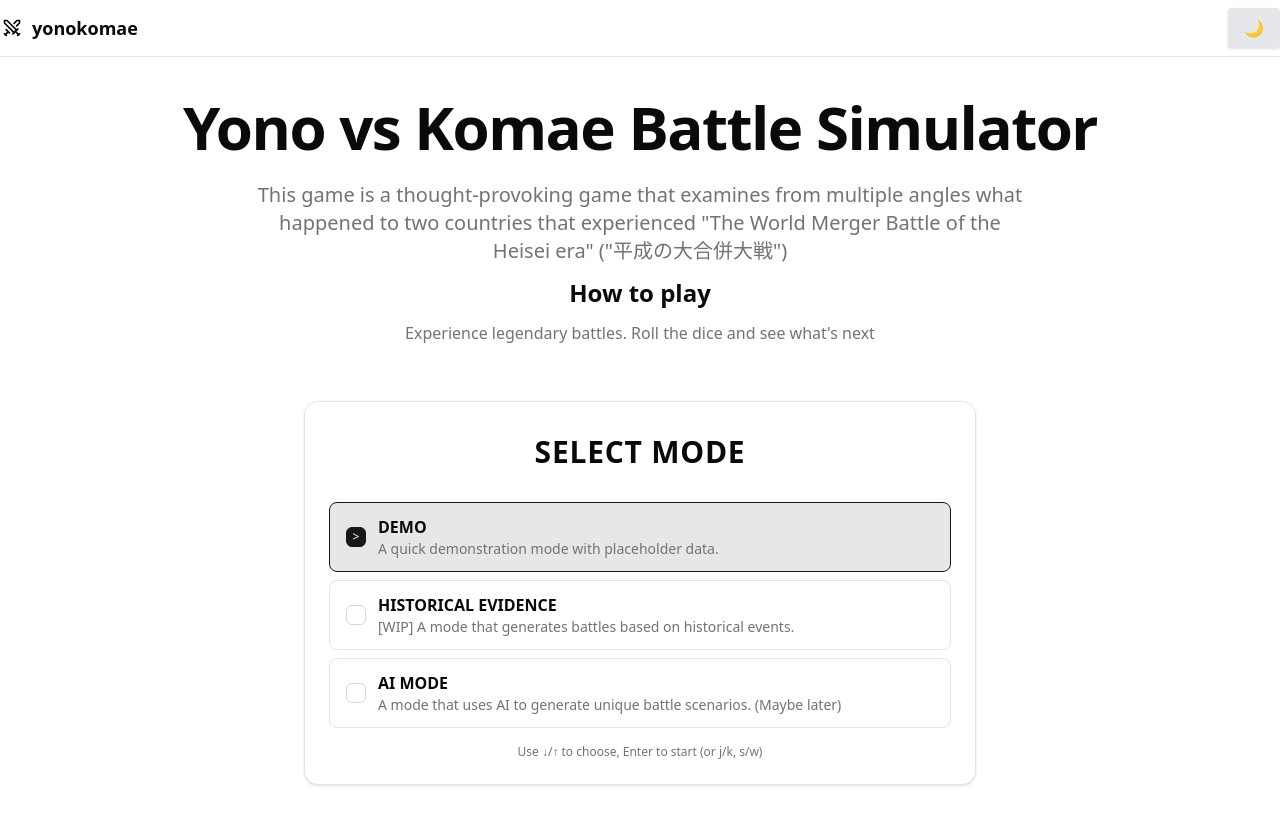
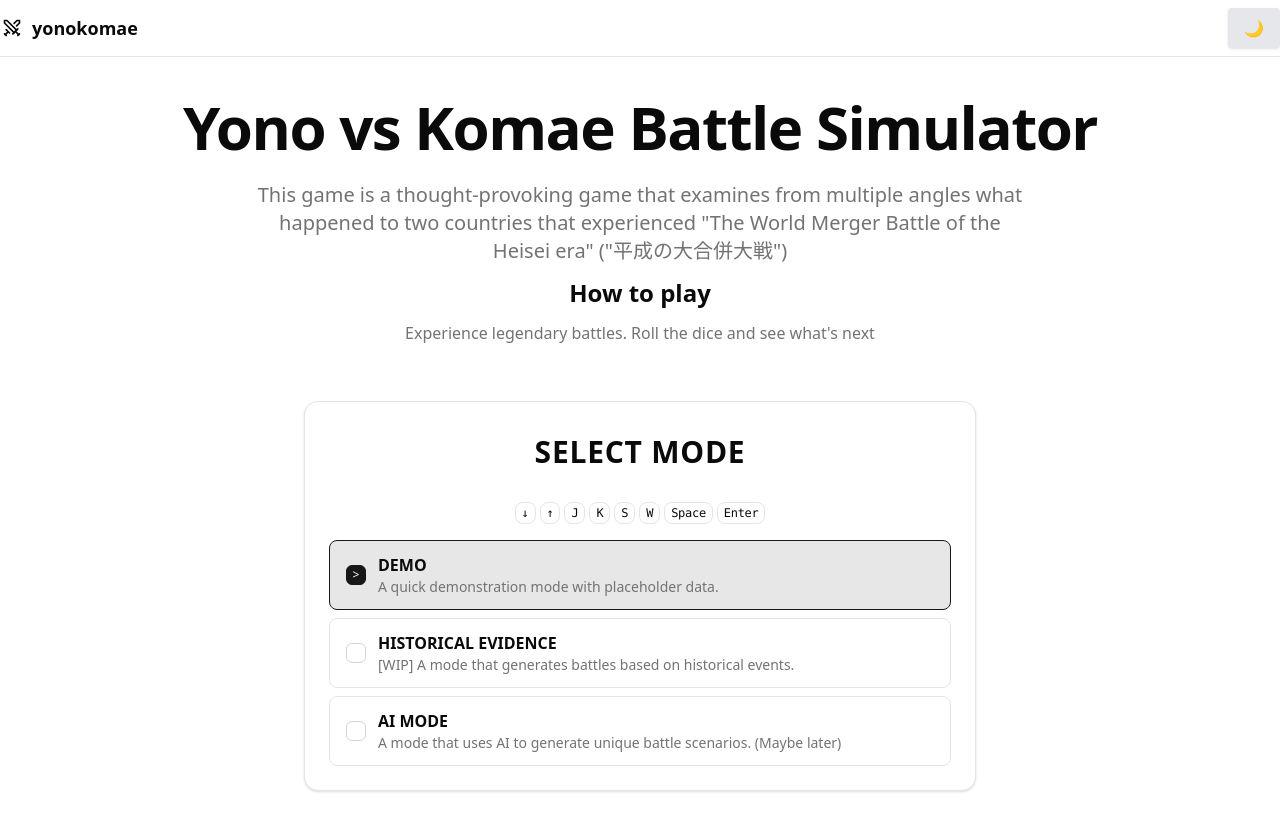
Before and after one commit to F88/yonokomae, a React (Vite) app: page / in a window 1280 px wide. Shown: the top 830 px of the page. Built offline with nearby package versions, Linux system fonts and the light colour scheme.

Commit message:
feat: add KeyChip components for shortcut key hints in Controller and TitleContainer

```diff
--- a/src/components/Controller.tsx
+++ b/src/components/Controller.tsx
@@ -71,7 +71,8 @@ export const Controller: FC<ControllerProps> = ({
           <Square className="h-4 w-4" />
           RESET
         </Button>
-        <div className="flex items-center gap-1 text-xs text-muted-foreground">
+        {/* Chips on >= sm, compact text on small screens */}
+        <div className="hidden items-center gap-1 text-xs text-muted-foreground sm:flex">
           <KeyChip label="R" />
         </div>
       </div>
@@ -87,12 +88,10 @@ export const Controller: FC<ControllerProps> = ({
           <GiInvertedDice3 className="h-5 w-5" />
           BATTLE
         </Button>
-        {/* <div className="text-xs text-muted-foreground">[B/Enter/Space]</div> */}
-
-        <div className="flex items-center gap-1 text-xs text-muted-foreground">
+        <div className="hidden items-center gap-1 text-xs text-muted-foreground sm:flex">
           <KeyChip label="B" />
-          <KeyChip label="Ent" />
-          <KeyChip label="Sp" />
+          <KeyChip label="Enter" />
+          <KeyChip label="Space" />
         </div>
       </div>
     </div>
--- a/src/components/TitleContaner.tsx
+++ b/src/components/TitleContaner.tsx
@@ -1,7 +1,8 @@
-import { useCallback, useEffect, useMemo, useState } from 'react';
+import { useCallback, useEffect, useMemo, useState, type FC } from 'react';
 import type { PlayMode } from '@/yk/play-mode';
 import { playMode as defaultPlayModes } from '@/yk/play-mode';
 import { Card, CardContent, CardHeader, CardTitle } from '@/components/ui/card';
+import { Badge } from '@/components/ui/badge';
 
 export type TitleContanerProps = {
   modes?: PlayMode[];
@@ -178,6 +179,37 @@ export function TitleContaner({
           {/* <div className="text-sm text-muted-foreground">{subtitle}</div> */}
         </CardHeader>
         <CardContent>
+          {/** Key hint chips (>= sm) */}
+          {(() => {
+            const KeyChip: FC<{ label: string }> = ({ label }) => (
+              <Badge
+                variant="outline"
+                className="px-1.5 py-0.5 text-[10px] sm:text-xs font-mono tracking-tight"
+                aria-label={`Shortcut key ${label}`}
+              >
+                {label}
+              </Badge>
+            );
+            return (
+              <div className="mb-4 hidden flex-col items-center gap-1 text-xs text-muted-foreground sm:flex">
+                <div className="flex items-center gap-1">
+                  <KeyChip label="↓" />
+                  <KeyChip label="↑" />
+                  <KeyChip label="J" />
+                  <KeyChip label="K" />
+                  <KeyChip label="S" />
+                  <KeyChip label="W" />
+                  <KeyChip label="Space" />
+                  <KeyChip label="Enter" />
+                </div>
+              </div>
+            );
+          })()}
+
+          {/** Compact hint (< sm) */}
+          <div className="mb-2 text-[10px] text-muted-foreground sm:hidden">
+            Use ↓/↑ to choose, Enter to start (or j/k, s/w)
+          </div>
           <div
             role="radiogroup"
             aria-label="Play modes"
@@ -245,9 +277,7 @@ export function TitleContaner({
               );
             })}
           </div>
-          <div className="mt-4 text-xs text-muted-foreground">
-            Use ↓/↑ to choose, Enter to start (or j/k, s/w)
-          </div>
+          {/* trailing spacing kept minimal; chips/text shown above */}
         </CardContent>
       </Card>
     </div>
```
